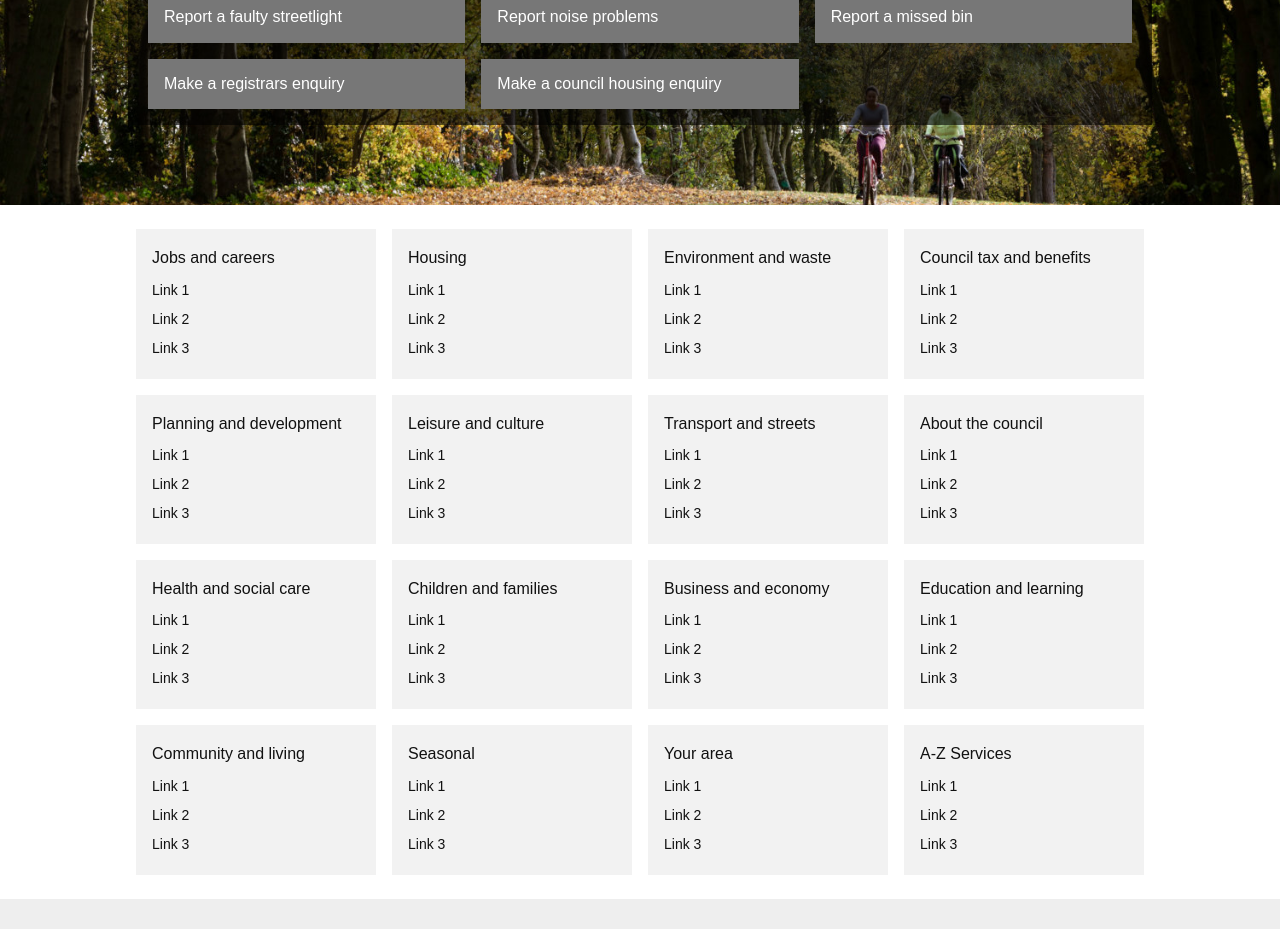
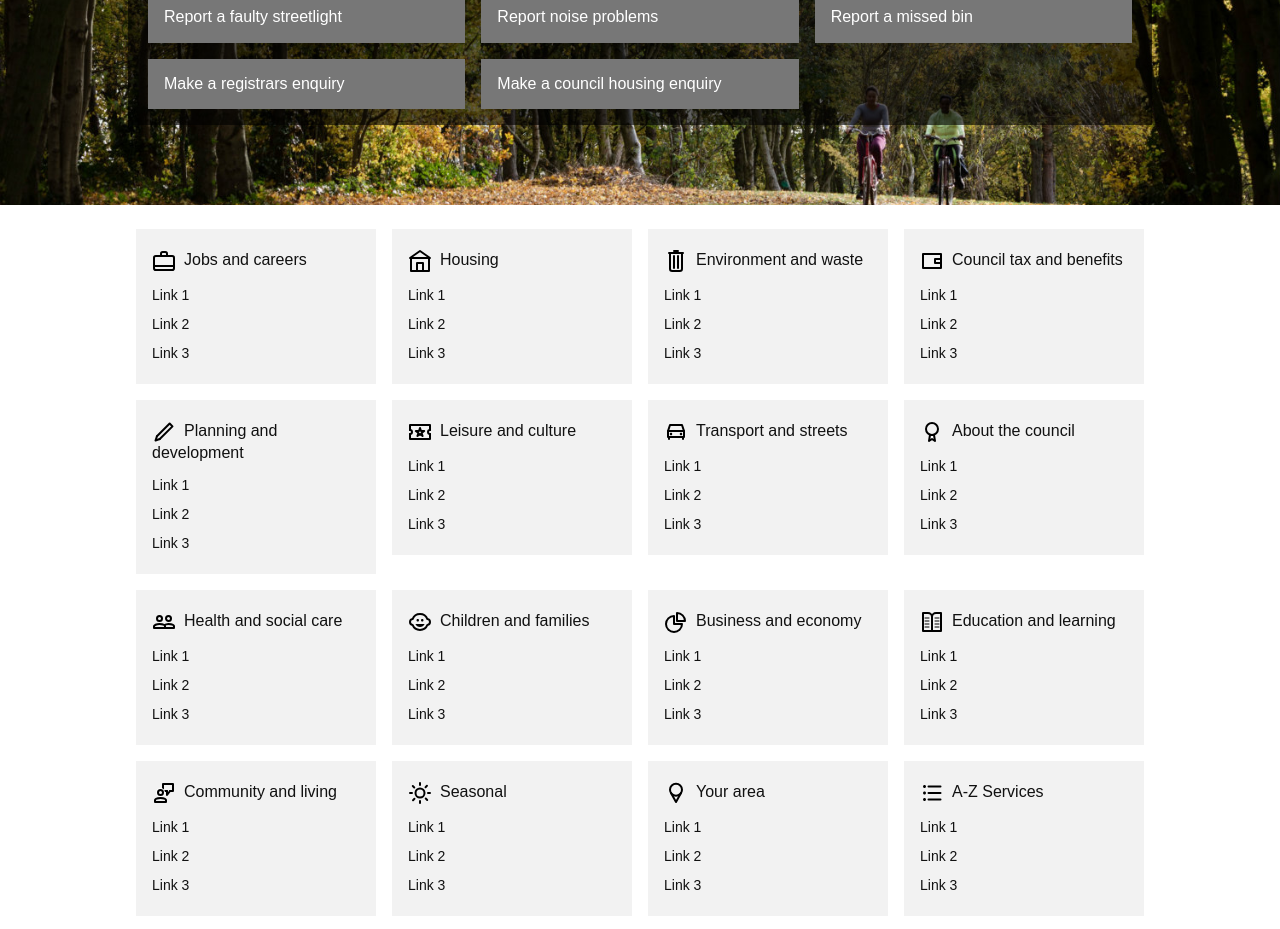
Before and after one commit to jnkly/rmbc-dev, a Jekyll site: the page built from index.md, in a window 1280 px wide. Shown: the part 386-1315 px from the top of the page. Built offline with Jekyll 4.4.1, drawn with Linux system fonts in a browser that asks for light colours.

Commit message:
added icons

```diff
--- a/_includes/services.html
+++ b/_includes/services.html
@@ -2,7 +2,7 @@
       <div class="cf mw8 center">
         <div class="fl w-100 w-50-m w-25-l">
           <div class="db bg-black-05 ph3 pv2 pa3-m pa3-l ma1 ma2-l">
-          <a href="#" class="db  f6 f5-m f5-l near-black no-underline pv1 hover-green">Jobs and careers</a>
+            <a href="#" class="db f6 f5-m f5-l near-black no-underline pv1 hover-green"><img src="{{site.baseurl}}/images/icon-jobs.svg" class="dib v-mid mr2">Jobs and careers</a>
             <ul class="dn db-m db-l lh-copy mb0 list pa0 f6 mt1">
               <li><a href="#" class="db near-black no-underline hover-green pv1">Link 1</a></li>
               <li><a href="#" class="db near-black no-underline hover-green pv1">Link 2</a></li>
@@ -12,7 +12,7 @@
         </div>
         <div class="fl w-100 w-50-m w-25-l">
           <div class="db bg-black-05 ph3 pv2 pa3-m pa3-l ma1 ma2-l">
-            <a href="#" class="db  f6 f5-m f5-l near-black no-underline pv1 hover-green">Housing</a>
+            <a href="#" class="db f6 f5-m f5-l near-black no-underline pv1 hover-green"><img src="{{site.baseurl}}/images/icon-housing.svg" class="dib v-mid mr2">Housing</a>
             <ul class="dn db-m db-l lh-copy mb0 list pa0 f6 mt1">
               <li><a href="#" class="db near-black no-underline hover-green pv1">Link 1</a></li>
               <li><a href="#" class="db near-black no-underline hover-green pv1">Link 2</a></li>
@@ -22,7 +22,7 @@
         </div>
         <div class="fl w-100 w-50-m w-25-l">
           <div class="db bg-black-05 ph3 pv2 pa3-m pa3-l ma1 ma2-l">
-            <a href="#" class="db  f6 f5-m f5-l near-black no-underline pv1 hover-green">Environment and waste</a>
+            <a href="#" class="db f6 f5-m f5-l near-black no-underline pv1 hover-green"><img src="{{site.baseurl}}/images/icon-environment.svg" class="dib v-mid mr2">Environment and waste</a>
             <ul class="dn db-m db-l lh-copy mb0 list pa0 f6 mt1">
               <li><a href="#" class="db near-black no-underline hover-green pv1">Link 1</a></li>
               <li><a href="#" class="db near-black no-underline hover-green pv1">Link 2</a></li>
@@ -32,7 +32,7 @@
         </div>
         <div class="fl w-100 w-50-m w-25-l">
           <div class="db bg-black-05 ph3 pv2 pa3-m pa3-l ma1 ma2-l">
-            <a href="#" class="db  f6 f5-m f5-l near-black no-underline pv1 hover-green">Council tax and benefits</a>
+            <a href="#" class="db f6 f5-m f5-l near-black no-underline pv1 hover-green"><img src="{{site.baseurl}}/images/icon-benefits.svg" class="dib v-mid mr2">Council tax and benefits</a>
             <ul class="dn db-m db-l lh-copy mb0 list pa0 f6 mt1">
               <li><a href="#" class="db near-black no-underline hover-green pv1">Link 1</a></li>
               <li><a href="#" class="db near-black no-underline hover-green pv1">Link 2</a></li>
@@ -44,7 +44,7 @@
       <div class="cf mw8 center">
         <div class="fl w-100 w-50-m w-25-l">
           <div class="db bg-black-05 ph3 pv2 pa3-m pa3-l ma1 ma2-l">
-            <a href="#" class="db  f6 f5-m f5-l near-black no-underline pv1 hover-green">Planning and development</a>
+            <a href="#" class="db f6 f5-m f5-l near-black no-underline pv1 hover-green"><img src="{{site.baseurl}}/images/icon-planning.svg" class="dib v-mid mr2">Planning and development</a>
             <ul class="dn db-m db-l lh-copy mb0 list pa0 f6 mt1">
               <li><a href="#" class="db near-black no-underline hover-green pv1">Link 1</a></li>
               <li><a href="#" class="db near-black no-underline hover-green pv1">Link 2</a></li>
@@ -54,7 +54,7 @@
         </div>
         <div class="fl w-100 w-50-m w-25-l">
           <div class="db bg-black-05 ph3 pv2 pa3-m pa3-l ma1 ma2-l">
-            <a href="#" class="db  f6 f5-m f5-l near-black no-underline pv1 hover-green">Leisure and culture</a>
+            <a href="#" class="db f6 f5-m f5-l near-black no-underline pv1 hover-green"><img src="{{site.baseurl}}/images/icon-leisure.svg" class="dib v-mid mr2">Leisure and culture</a>
             <ul class="dn db-m db-l lh-copy mb0 list pa0 f6 mt1">
               <li><a href="#" class="db near-black no-underline hover-green pv1">Link 1</a></li>
               <li><a href="#" class="db near-black no-underline hover-green pv1">Link 2</a></li>
@@ -64,7 +64,7 @@
         </div>
         <div class="fl w-100 w-50-m w-25-l">
           <div class="db bg-black-05 ph3 pv2 pa3-m pa3-l ma1 ma2-l">
-            <a href="#" class="db  f6 f5-m f5-l near-black no-underline pv1 hover-green">Transport and streets</a>
+            <a href="#" class="db f6 f5-m f5-l near-black no-underline pv1 hover-green"><img src="{{site.baseurl}}/images/icon-transport.svg" class="dib v-mid mr2">Transport and streets</a>
             <ul class="dn db-m db-l lh-copy mb0 list pa0 f6 mt1">
               <li><a href="#" class="db near-black no-underline hover-green pv1">Link 1</a></li>
               <li><a href="#" class="db near-black no-underline hover-green pv1">Link 2</a></li>
@@ -74,7 +74,8 @@
         </div>
         <div class="fl w-100 w-50-m w-25-l">
           <div class="db bg-black-05 ph3 pv2 pa3-m pa3-l ma1 ma2-l">
-            <a href="#" class="db  f6 f5-m f5-l near-black no-underline pv1 hover-green">About the council</a>
+            <a href="#" class="db f6 f5-m f5-l near-black no-underline pv1 hover-green">
+              <img src="{{site.baseurl}}/images/icon-council.svg" class="dib v-mid mr2">About the council</a>
             <ul class="dn db-m db-l lh-copy mb0 list pa0 f6 mt1">
               <li><a href="#" class="db near-black no-underline hover-green pv1">Link 1</a></li>
               <li><a href="#" class="db near-black no-underline hover-green pv1">Link 2</a></li>
@@ -86,7 +87,7 @@
       <div class="cf mw8 center">
         <div class="fl w-100 w-50-m w-25-l">
           <div class="db bg-black-05 ph3 pv2 pa3-m pa3-l ma1 ma2-l">
-            <a href="#" class="db  f6 f5-m f5-l near-black no-underline pv1 hover-green">Health and social care</a>
+            <a href="#" class="db f6 f5-m f5-l near-black no-underline pv1 hover-green"><img src="{{site.baseurl}}/images/icon-socialcare.svg" class="dib v-mid mr2">Health and social care</a>
             <ul class="dn db-m db-l lh-copy mb0 list pa0 f6 mt1">
               <li><a href="#" class="db near-black no-underline hover-green pv1">Link 1</a></li>
               <li><a href="#" class="db near-black no-underline hover-green pv1">Link 2</a></li>
@@ -96,7 +97,7 @@
         </div>
         <div class="fl w-100 w-50-m w-25-l">
           <div class="db bg-black-05 ph3 pv2 pa3-m pa3-l ma1 ma2-l">
-            <a href="#" class="db  f6 f5-m f5-l near-black no-underline pv1 hover-green">Children and families</a>
+            <a href="#" class="db  f6 f5-m f5-l near-black no-underline pv1 hover-green"><img src="{{site.baseurl}}/images/icon-children.svg" class="dib v-mid mr2">Children and families</a>
             <ul class="dn db-m db-l lh-copy mb0 list pa0 f6 mt1">
               <li><a href="#" class="db near-black no-underline hover-green pv1">Link 1</a></li>
               <li><a href="#" class="db near-black no-underline hover-green pv1">Link 2</a></li>
@@ -106,7 +107,7 @@
         </div>
         <div class="fl w-100 w-50-m w-25-l">
           <div class="db bg-black-05 ph3 pv2 pa3-m pa3-l ma1 ma2-l">
-            <a href="#" class="db  f6 f5-m f5-l near-black no-underline pv1 hover-green">Business and economy</a>
+            <a href="#" class="db  f6 f5-m f5-l near-black no-underline pv1 hover-green"><img src="{{site.baseurl}}/images/icon-business.svg" class="dib v-mid mr2">Business and economy</a>
             <ul class="dn db-m db-l lh-copy mb0 list pa0 f6 mt1">
               <li><a href="#" class="db near-black no-underline hover-green pv1">Link 1</a></li>
               <li><a href="#" class="db near-black no-underline hover-green pv1">Link 2</a></li>
@@ -116,7 +117,7 @@
         </div>
         <div class="fl w-100 w-50-m w-25-l">
           <div class="db bg-black-05 ph3 pv2 pa3-m pa3-l ma1 ma2-l">
-            <a href="#" class="db  f6 f5-m f5-l near-black no-underline pv1 hover-green">Education and learning</a>
+            <a href="#" class="db f6 f5-m f5-l near-black no-underline pv1 hover-green"><img src="{{site.baseurl}}/images/icon-education.svg" class="dib v-mid mr2">Education and learning</a>
             <ul class="dn db-m db-l lh-copy mb0 list pa0 f6 mt1">
               <li><a href="#" class="db near-black no-underline hover-green pv1">Link 1</a></li>
               <li><a href="#" class="db near-black no-underline hover-green pv1">Link 2</a></li>
@@ -128,7 +129,7 @@
       <div class="cf mw8 center">
         <div class="fl w-100 w-50-m w-25-l">
           <div class="db bg-black-05 ph3 pv2 pa3-m pa3-l ma1 ma2-l">
-            <a href="#" class="db  f6 f5-m f5-l near-black no-underline pv1 hover-green">Community and living</a>
+            <a href="#" class="db f6 f5-m f5-l near-black no-underline pv1 hover-green"><img src="{{site.baseurl}}/images/icon-community.svg" class="dib v-mid mr2">Community and living</a>
             <ul class="dn db-m db-l lh-copy mb0 list pa0 f6 mt1">
               <li><a href="#" class="db near-black no-underline hover-green pv1">Link 1</a></li>
               <li><a href="#" class="db near-black no-underline hover-green pv1">Link 2</a></li>
@@ -138,7 +139,7 @@
         </div>
         <div class="fl w-100 w-50-m w-25-l">
           <div class="db bg-black-05 ph3 pv2 pa3-m pa3-l ma1 ma2-l">
-            <a href="#" class="db  f6 f5-m f5-l near-black no-underline pv1 hover-green">Seasonal</a>
+            <a href="#" class="db  f6 f5-m f5-l near-black no-underline pv1 hover-green"><img src="{{site.baseurl}}/images/icon-seasonal.svg" class="dib v-mid mr2">Seasonal</a>
             <ul class="dn db-m db-l lh-copy mb0 list pa0 f6 mt1">
               <li><a href="#" class="db near-black no-underline hover-green pv1">Link 1</a></li>
               <li><a href="#" class="db near-black no-underline hover-green pv1">Link 2</a></li>
@@ -148,7 +149,7 @@
         </div>
         <div class="fl w-100 w-50-m w-25-l">
           <div class="db bg-black-05 ph3 pv2 pa3-m pa3-l ma1 ma2-l">
-            <a href="#" class="db  f6 f5-m f5-l near-black no-underline pv1 hover-green">Your area</a>
+            <a href="#" class="db f6 f5-m f5-l near-black no-underline pv1 hover-green"><img src="{{site.baseurl}}/images/icon-your-area.svg" class="dib v-mid mr2">Your area</a>
             <ul class="dn db-m db-l lh-copy mb0 list pa0 f6 mt1">
               <li><a href="#" class="db near-black no-underline hover-green pv1">Link 1</a></li>
               <li><a href="#" class="db near-black no-underline hover-green pv1">Link 2</a></li>
@@ -158,7 +159,7 @@
         </div>
         <div class="fl w-100 w-50-m w-25-l">
           <div class="db bg-black-05 ph3 pv2 pa3-m pa3-l ma1 ma2-l">
-            <a href="#" class="db  f6 f5-m f5-l near-black no-underline pv1 hover-green">A-Z Services</a>
+            <a href="#" class="db  f6 f5-m f5-l near-black no-underline pv1 hover-green"><img src="{{site.baseurl}}/images/icon-az.svg" class="dib v-mid mr2">A-Z Services</a>
             <ul class="dn db-m db-l lh-copy mb0 list pa0 f6 mt1">
               <li><a href="#" class="db near-black no-underline hover-green pv1">Link 1</a></li>
               <li><a href="#" class="db near-black no-underline hover-green pv1">Link 2</a></li>
@@ -166,6 +167,5 @@
             </ul>
           </div>
         </div>
-
       </div>
     </section>
```
Lines whose indentation alone changed are shown as unchanged.
